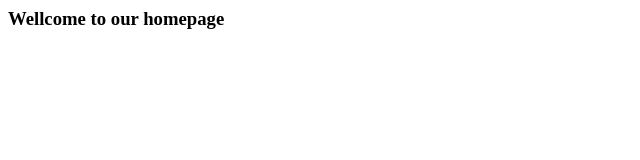
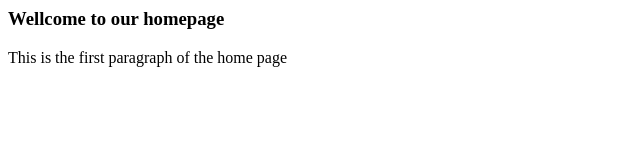
Before and after one commit to thelasteagle/git-test, a plain HTML site: page index.html in a window 1280 px wide. Shown: the whole page, without its empty margins (0-640 px from the left). Drawn offline with Linux system fonts and the light colour scheme.

Commit message:
CP-2 Updated index.html

```diff
--- a/index.html
+++ b/index.html
@@ -4,5 +4,6 @@
 	</head>
 	<body>
 		<h3>Wellcome to our homepage</h3>
+		<p>This is the first paragraph of the home page</p>
 	</body>
 </html>
```
